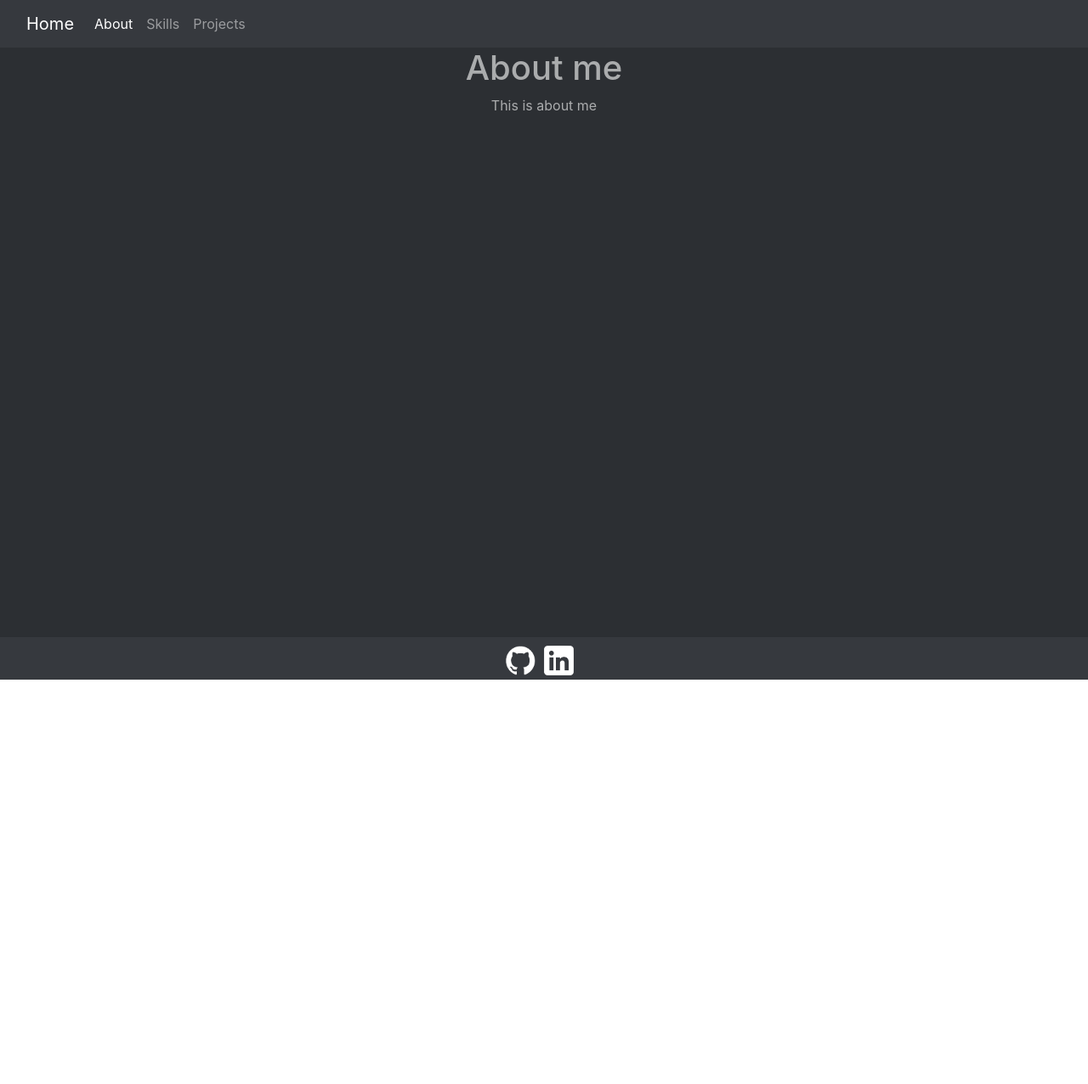
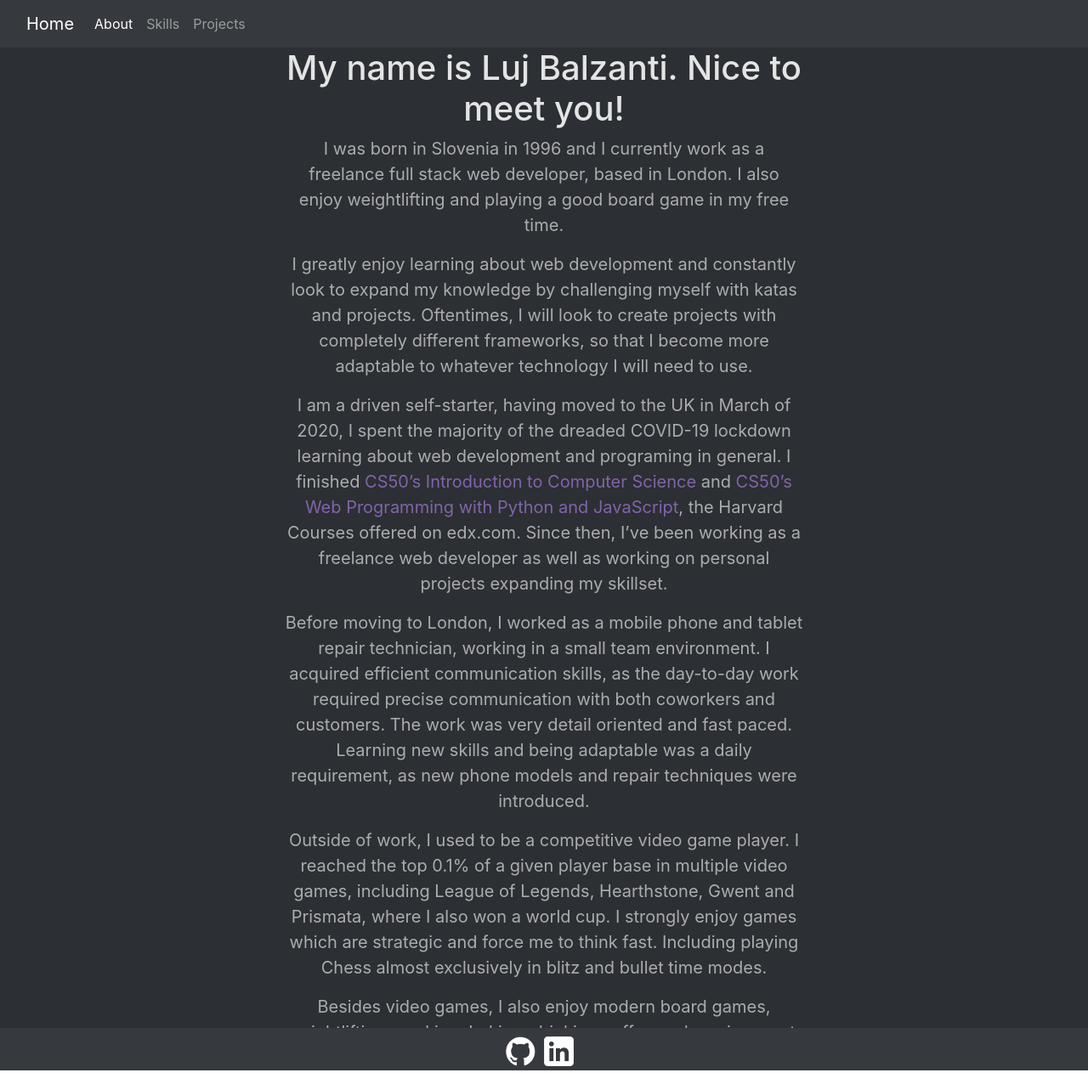
Before and after one commit to LujBalzanti/react-personal-website, a React (Create React App) app: page /#/about in a window 1280 px wide. Shown: the whole page at 85% size. Before the commit the page ends 800 px from the top, so only its background shows below. Built offline with nearby package versions, Linux system fonts and the light colour scheme.

Commit message:
feat: Add about content

```diff
--- a/src/Components/About.js
+++ b/src/Components/About.js
@@ -1,11 +1,31 @@
 import React from "react";
+import { Link } from "react-router-dom";
 import './Components.css'
 
 function About() {
     return (
       <div className="about">
-          <h1 class="light-text">About me</h1>
-          <p class="light-text">This is about me</p>
+        <div class="container col-6">
+          <h1 class="light-text-emphasis text-center">My name is Luj Balzanti. Nice to meet you!</h1>
+            <p class="light-text main-body text-center">
+              I was born in Slovenia in 1996 and I currently work as a freelance full stack web developer, based in London. I also enjoy weightlifting and playing a good board game in my free time.
+            </p>
+            <p class="light-text main-body text-center">
+              I greatly enjoy learning about web development and constantly look to expand my knowledge by challenging myself with katas and projects. Oftentimes, I will look to create projects with completely different frameworks, so that I become more adaptable to whatever technology I will need to use.
+            </p>
+            <p class="light-text main-body text-center">
+              I am a driven self-starter, having moved to the UK in March of 2020, I spent the majority of the dreaded COVID-19 lockdown learning about web development and programing in general. I finished <a href="https://www.edx.org/course/cs50s-introduction-to-computer-science">CS50’s Introduction to Computer Science</a> and <a href="https://www.edx.org/course/cs50s-web-programming-with-python-and-javascript">CS50’s Web Programming with Python and JavaScript</a>, the Harvard Courses offered on edx.com. Since then, I’ve been working as a freelance web developer as well as working on personal projects expanding my skillset.
+            </p>
+            <p class="light-text main-body text-center">
+              Before moving to London, I worked as a mobile phone and tablet repair technician, working in a small team environment. I acquired efficient communication skills, as the day-to-day work required precise communication with both coworkers and customers. The work was very detail oriented and fast paced. Learning new skills and being adaptable was a daily requirement, as new phone models and repair techniques were introduced.
+            </p>
+            <p class="light-text main-body text-center">
+              Outside of work, I used to be a competitive video game player. I reached the top 0.1% of a given player base in multiple video games, including League of Legends, Hearthstone, Gwent and Prismata, where I also won a world cup. I strongly enjoy games which are strategic and force me to think fast. Including playing Chess almost exclusively in blitz and bullet time modes.
+            </p>
+            <p class="light-text main-body text-center">
+              Besides video games, I also enjoy modern board games, weightlifting, cooking, baking, drinking coffee and owning a cat. I would love to also have a Samoyed in the future.
+            </p>
+        </div>
       </div>
     );
   }
--- a/src/Components/Components.css
+++ b/src/Components/Components.css
@@ -42,6 +42,10 @@ a {
     color: #BB86FC;
 }
 
+a:hover {
+    color: #BB86FC;
+}
+
 .main-body {
     font-size: 20px;
 }
```
Also changed, not shown: 1 other file (tests, documents, lock files or other folders).
